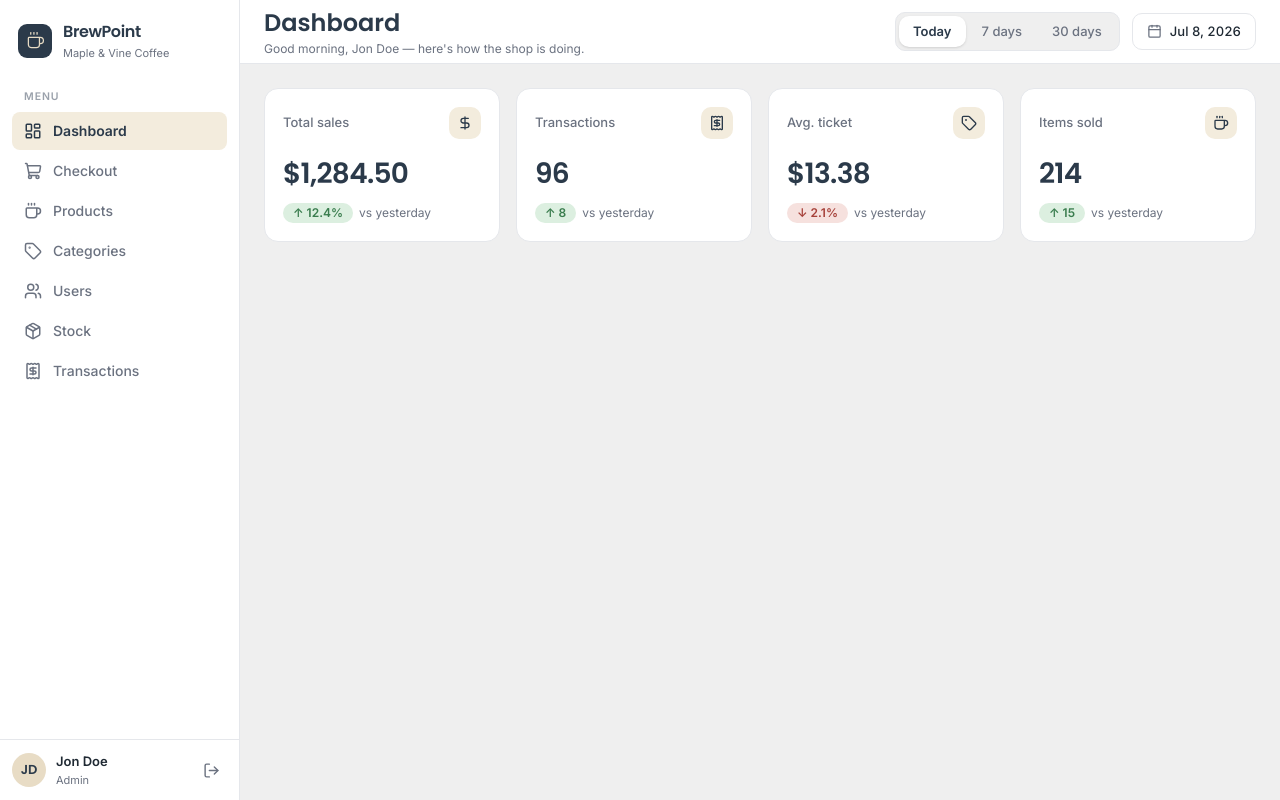
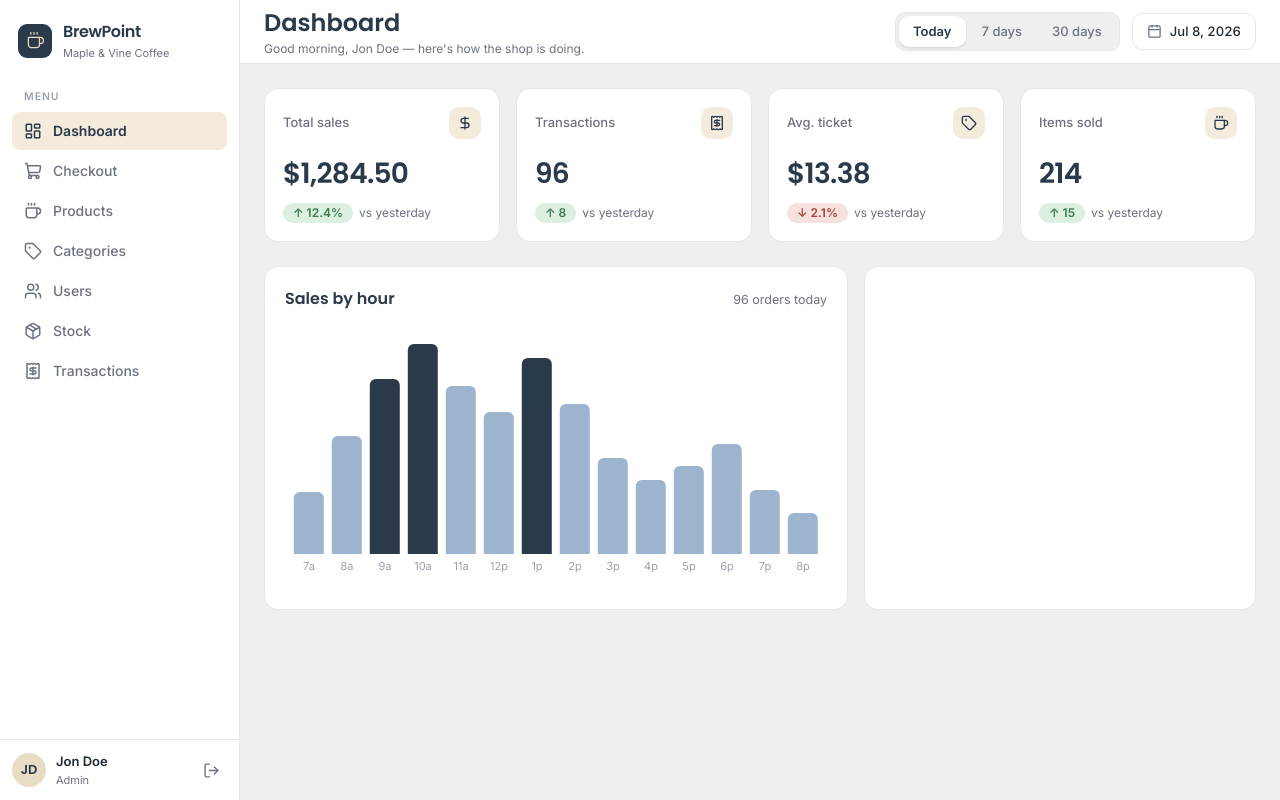
Before and after one commit to muhammadzhuhry/brewpoint, a Next.js app: page /dashboard in a window 1280 px wide. Built offline with nearby package versions, Linux system fonts and the light colour scheme.

Commit message:
feature: dummy bar chart

```diff
--- a/app/(staff)/dashboard/page.tsx
+++ b/app/(staff)/dashboard/page.tsx
@@ -10,6 +10,8 @@ import {
 } from "@/lib/mock-dashboard";
 import { mockCurrentUser } from "@/lib/mock-current-user";
 import { cn } from "@/lib/utils";
+
+import { Bar, BarChart, Cell, ResponsiveContainer, XAxis } from "recharts";
 
 function StatCard({
   label,
@@ -59,6 +61,8 @@ function StatCard({
 export default function DashboardPage() {
   const [period, setPeriod] = useState<DashboardPeriod>("today");
   const snapshot = MOCK_DASHBOARD[period];
+
+  const maxBarValue = Math.max(...snapshot.bars.map((b) => b.value));
 
   return (
     <div className="flex flex-col gap-6">
@@ -131,6 +135,45 @@ export default function DashboardPage() {
           deltaNote={snapshot.deltaNote}
         />
       </div>
+
+      <div className="grid grid-cols-[1fr_392px] items-stretch gap-4">
+        <div className="flex flex-col gap-[18px] rounded-xl border border-border bg-card p-5">
+          <div className="flex items-baseline justify-between">
+            <h3 className="font-display text-base font-semibold text-primary">
+              {snapshot.chartTitle}
+            </h3>
+            <span className="text-[12.5px] text-muted-foreground">
+              {snapshot.chartMeta}
+            </span>
+          </div>
+          <div className="h-65">
+            <ResponsiveContainer width="100%" height="100%">
+              <BarChart data={snapshot.bars}>
+                <XAxis
+                  dataKey="label"
+                  axisLine={false}
+                  tickLine={false}
+                  tick={{ fontSize: 11, fill: "#9AA1AB" }}
+                />
+                <Bar dataKey="value" radius={[6, 6, 0, 0]}>
+                  {snapshot.bars.map((bar, i) => (
+                    <Cell
+                      key={i}
+                      fill={
+                        bar.value >= maxBarValue * 0.82 ? "#2B3A4A" : "#9DB4CE"
+                      }
+                    />
+                  ))}
+                </Bar>
+              </BarChart>
+            </ResponsiveContainer>
+          </div>
+        </div>
+
+        <div className="w-[392px] rounded-xl border border-border bg-card p-5">
+          {/* best sellers nanti di sini */}
+        </div>
+      </div>
     </div>
   );
 }
```
